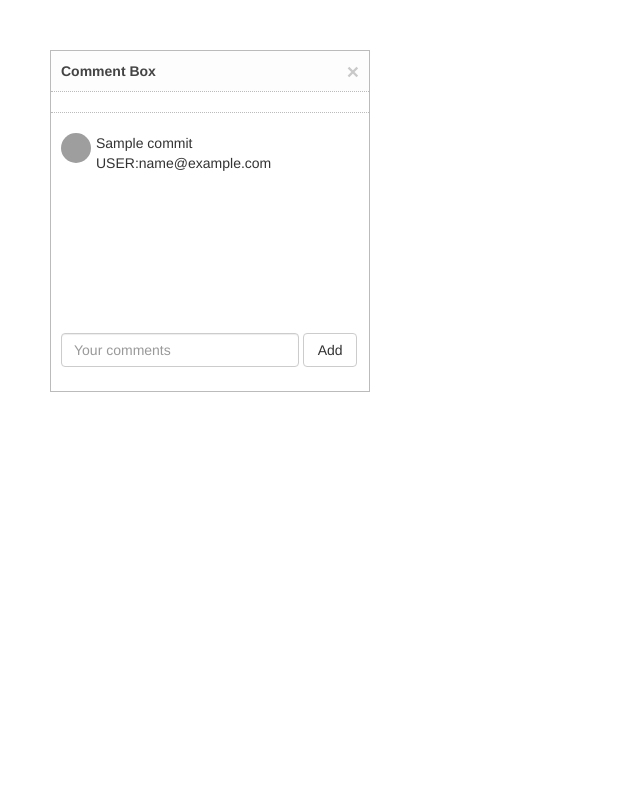
After one commit to nizamializadeh/Framework, a PHP site: the page made by Application/view/comment.php in a window 1280 px wide. The commit adds this page. Shown: the whole page, without its empty margins (0-640 px from the left). Run offline with PHP 8.4, Linux system fonts and the light colour scheme; the template is opened without the code that fills it: most values are stand-ins (such as "Sample title", 1, 10 or a date in 2020); some libraries are stand-ins or nearby versions; grey boxes are pictures that could not be loaded.

Commit message:
commet system added

```diff
--- /dev/null
+++ b/Application/view/comment.php
@@ -0,0 +1,120 @@
+
+<style>
+    @import url(//netdna.bootstrapcdn.com/bootstrap/3.1.1/css/bootstrap.min.css);
+
+    .detailBox {
+        width:320px;
+        border:1px solid #bbb;
+        margin:50px;
+    }
+    .titleBox {
+        background-color:#fdfdfd;
+        padding:10px;
+    }
+    .titleBox label{
+        color:#444;
+        margin:0;
+        display:inline-block;
+    }
+
+    .commentBox {
+        padding:10px;
+        border-top:1px dotted #bbb;
+    }
+    .commentBox .form-group:first-child, .actionBox .form-group:first-child {
+        width:80%;
+    }
+    .commentBox .form-group:nth-child(2), .actionBox .form-group:nth-child(2) {
+        width:18%;
+    }
+    .actionBox .form-group * {
+        width:100%;
+    }
+    .taskDescription {
+        margin-top:10px 0;
+    }
+    .commentList {
+        padding:0;
+        list-style:none;
+        max-height:200px;
+        overflow:auto;
+    }
+    .commentList li {
+        margin:0;
+        margin-top:10px;
+    }
+    .commentList li > div {
+        display:table-cell;
+    }
+    .commenterImage {
+        width:30px;
+        margin-right:5px;
+        height:100%;
+        float:left;
+    }
+    .commenterImage img {
+        width:100%;
+        border-radius:50%;
+    }
+    .commentText p {
+        margin:0;
+    }
+    .sub-text {
+        color:#aaa;
+        font-family:verdana;
+        font-size:11px;
+    }
+    .actionBox {
+        border-top:1px dotted #bbb;
+        padding:10px;
+    }
+</style>
+
+<div class="detailBox">
+    <div class="titleBox">
+        <label>Comment Box</label>
+        <button type="button" class="close" aria-hidden="true">&times;</button>
+    </div>
+    <div class="commentBox">
+
+    </div>
+    <div class="actionBox">
+        <ul class="commentList">
+            <li>
+                <div class="commenterImage">
+                    <img src="http://placekitten.com/50/50" />
+                </div>
+                <div class="commentText">
+                    <?php
+                    if(isset($com)!=0)
+                    {
+                        foreach($com as $key => $value)
+                        {
+                            ?>
+                            <tr>
+                                <p class=""> <?=$value['commit'];?></p>
+
+                                <td>USER:<?=$value['user_email'];?></td>
+                            </tr>
+                            <?php
+                        }
+                    }
+
+                    ?>
+
+                </div>
+            </li>
+
+        </ul>
+        <?php if(isset($_SESSION['statu'])) {  ?> <p class="login-box-msg"><?=$_SESSION['statu'];?></p>  <?php } ?>
+        <form class="form-inline" id="Login" action="<?=SITE_URL;?>/posts/comment" method="post" role="form">
+            <div class="form-group">
+                <input type="hidden" name="post_id" value="<?=$value['post_id'];?>">
+                <input class="form-control" type="text" name="commit" placeholder="Your comments" />
+            </div>
+            <div class="form-group">
+                <button class="btn btn-default">Add</button>
+            </div>
+        </form>
+    </div>
+</div>
--- a/Application/view/showpost.php
+++ b/Application/view/showpost.php
@@ -20,7 +20,6 @@
     </style>
 </head>
 <body>
-
 <h2>HTML Table</h2>
 
 <table>
@@ -40,6 +39,8 @@
                 <td><?=$value['title'];?></td>
                 <td><?=$value['description'];?></td>
                 <td><?=$_SESSION['email'];?></td>
+                <th><a href="<?=SITE_URL;?>/posts/getComment/<?=$value['id'];?>">comment</a></th>
+
             </tr>
             <?php
         }
```
Also changed, not shown: Application/controller/posts.php (+29 -2 lines), Application/models/post.php (+18 -1 lines).
